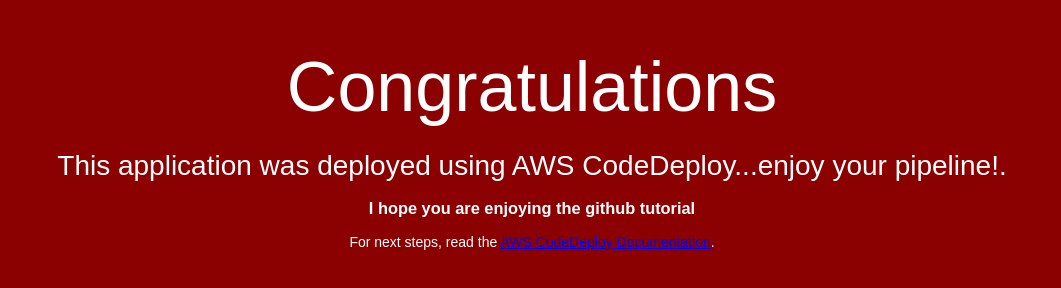
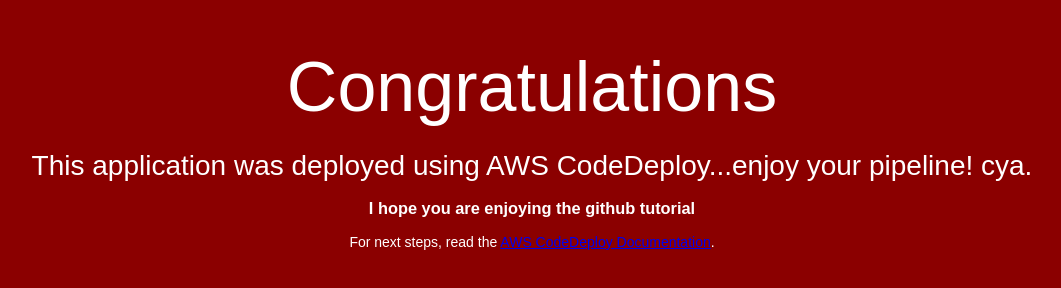
Before and after one commit to madhukamath29/pipeline, a plain HTML site: page index.html in a window 1280 px wide. Shown: the whole page, without its empty margins (108-1169 px from the left). Drawn offline with Linux system fonts and the light colour scheme.

Commit message:
Update index.html

```diff
--- a/index.html
+++ b/index.html
@@ -27,7 +27,7 @@
 <body>
   <div align="center">
     <h1>Congratulations</h1>
-    <h2>This application was deployed using AWS CodeDeploy...enjoy your pipeline!.</h2>
+    <h2>This application was deployed using AWS CodeDeploy...enjoy your pipeline! cya.</h2>
     <h3> I hope you are enjoying the github tutorial</h3>
     <p>For next steps, read the <a href="http://aws.amazon.com/documentation/codedeploy">AWS CodeDeploy Documentation</a>.</p>
   </div>
```
